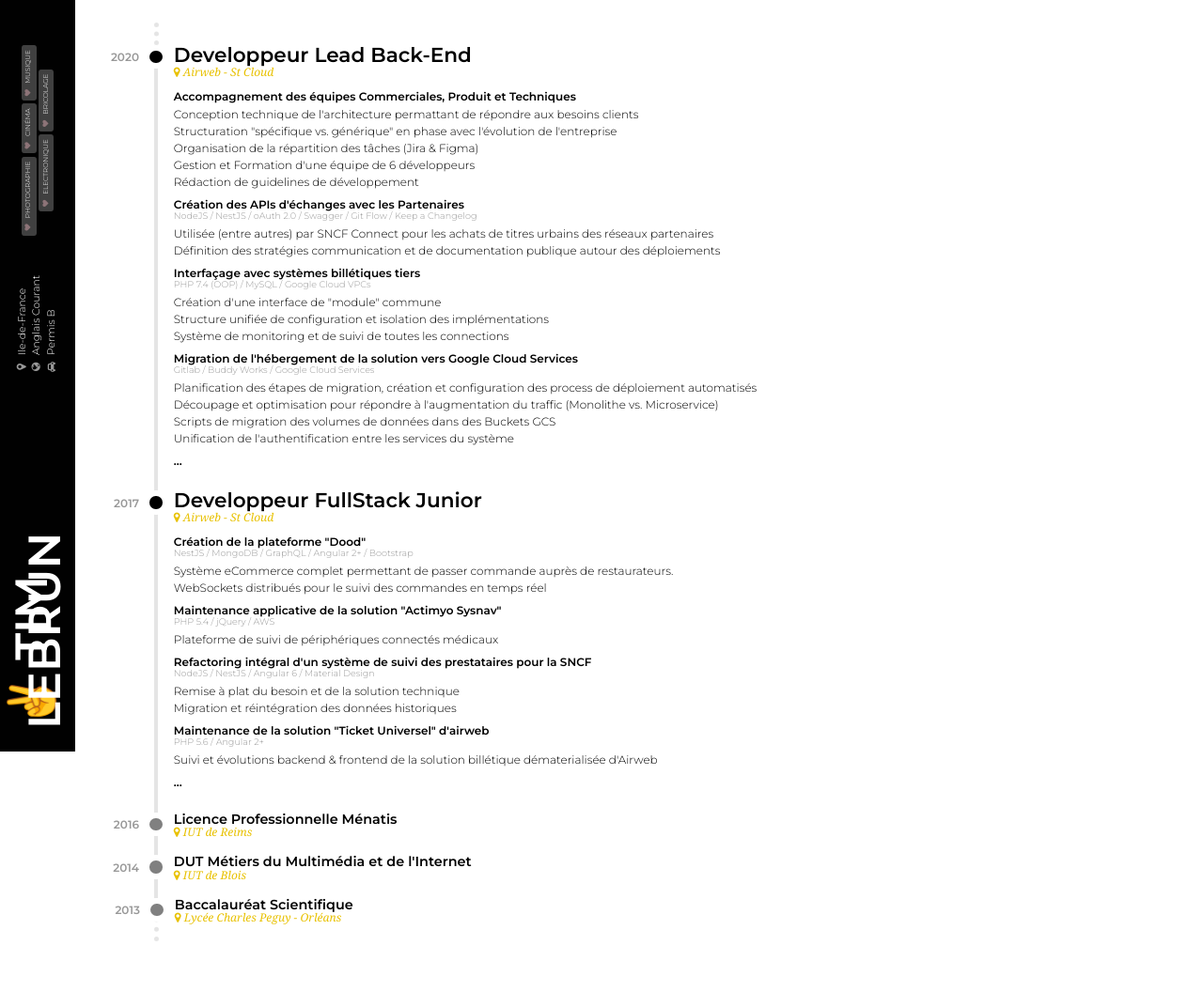
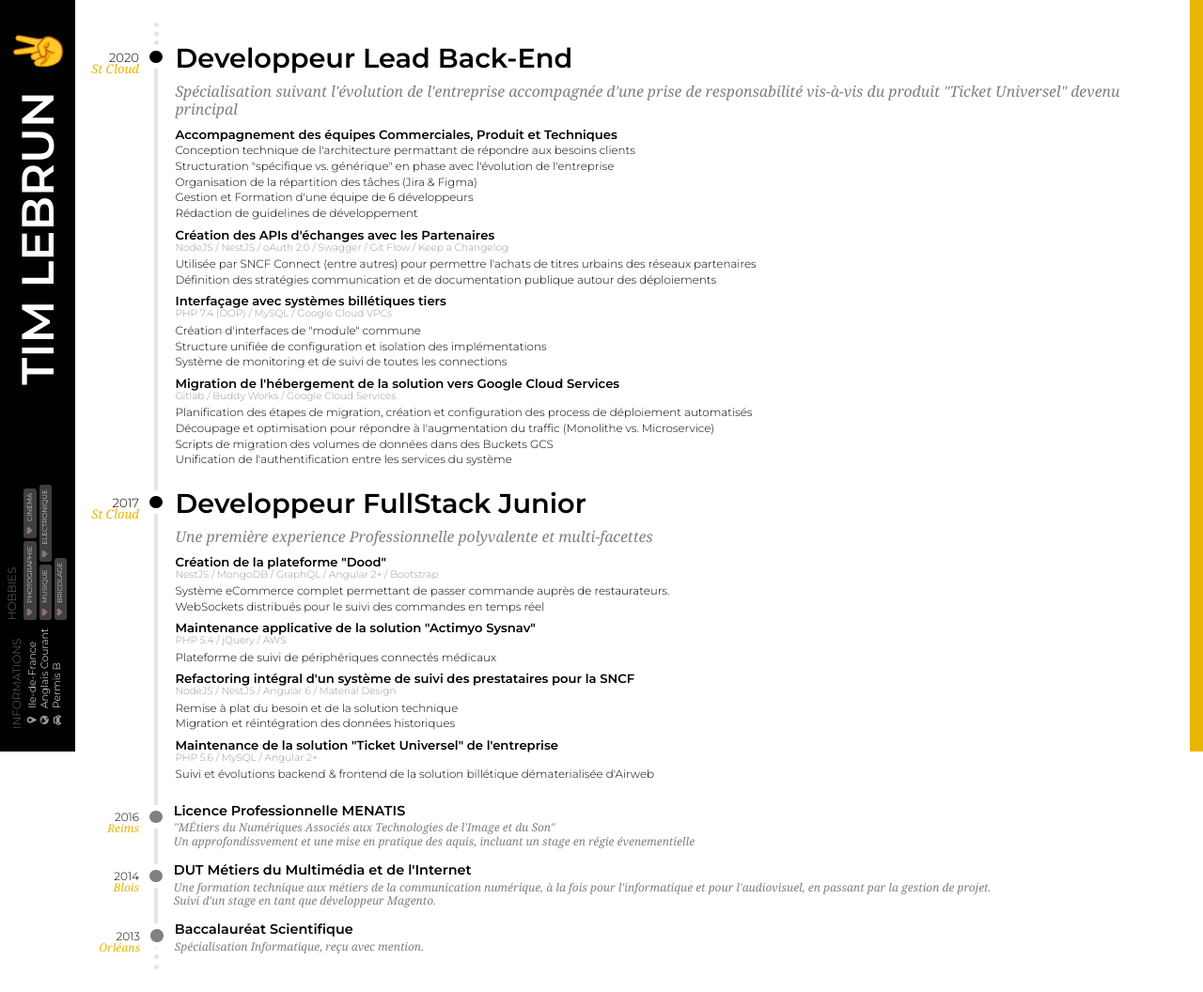
Before and after one commit to timlebrun/curriculum, a website: page src/index.html in a window 1280 px wide. Shown: the whole page at 94% size. Before the commit the page ends 1026 px from the top, so only its background shows below. Drawn offline with Linux system fonts and the light colour scheme.

Commit message:
:construction: Reorganizing structure
+ adding TLDRs

```diff
--- a/src/index.html
+++ b/src/index.html
@@ -14,9 +14,14 @@
                             <!-- Maybe you ? ;) -->
                         </li>
                         <li class="timeline-job timeline-large">
-                            <time>2020</time>
+                            <div class="timeline-job-legend">
+                                <time>2020</time>
+                                <address>St Cloud</address>
+                            </div>
                             <h3>Developpeur Lead Back-End</h3>
-                            <address><i class="fa fa-map-marker"></i> Airweb - St Cloud</address>
+
+                            <p class="fancy">Spécialisation suivant l'évolution de l'entreprise accompagnée d'une prise de responsabilité vis-à-vis du produit "Ticket Universel" devenu principal</p>
+
                             <main>
                                 <h4>Accompagnement des équipes Commerciales, Produit et Techniques </h4>
                                 <p>Conception technique de l'architecture permattant de répondre aux besoins clients</p>
@@ -29,14 +34,14 @@
                                     Création des APIs d'échanges avec les Partenaires
                                     <small>NodeJS / NestJS / oAuth 2.0 / Swagger / Git Flow / Keep a Changelog</small>
                                 </h4>
-                                <p>Utilisée (entre autres) par SNCF Connect pour les achats de titres urbains des réseaux partenaires</p>
+                                <p>Utilisée par SNCF Connect (entre autres) pour permettre l'achats de titres urbains des réseaux partenaires</p>
                                 <p>Définition des stratégies communication et de documentation publique autour des déploiements</p>
 
                                 <h4>
                                     Interfaçage avec systèmes billétiques tiers
                                     <small>PHP 7.4 (OOP) / MySQL / Google Cloud VPCs</small>
                                 </h4>
-                                <p>Création d'une interface de "module" commune</p>
+                                <p>Création d'interfaces de "module" commune</p>
                                 <p>Structure unifiée de configuration et isolation des implémentations</p>
                                 <p>Système de monitoring et de suivi de toutes les connections</p>
 
@@ -48,15 +53,16 @@
                                 <p>Découpage et optimisation pour répondre à l'augmentation du traffic (Monolithe vs. Microservice)</p>
                                 <p>Scripts de migration des volumes de données dans des Buckets GCS</p>
                                 <p>Unification de l'authentification entre les services du système</p>
-
-                                <h4>...</h4>
-
                             </main>
                         </li>
                         <li class="timeline-job timeline-large">
-                            <time>2017</time>
+                            <div class="timeline-job-legend">
+                                <time>2017</time>
+                                <address>St Cloud</address>
+                            </div>
                             <h3>Developpeur FullStack Junior</h3>
-                            <address><i class="fa fa-map-marker"></i> Airweb - St Cloud</address>
+                            <p class="fancy">Une première experience Professionnelle polyvalente et multi-facettes</p>
+
                             <main>
                                 <ul>
                                     <h4>
@@ -80,49 +86,63 @@
                                     <p>Migration et réintégration des données historiques</p>
 
                                     <h4>
-                                        Maintenance de la solution "Ticket Universel" d'airweb
-                                        <small>PHP 5.6 / Angular 2+</small>
+                                        Maintenance de la solution "Ticket Universel" de l'entreprise
+                                        <small>PHP 5.6 / MySQL / Angular 2+</small>
                                     </h4>
                                     <p>Suivi et évolutions backend & frontend de la solution billétique dématerialisée d'Airweb</p>
-
-                                    <h4>...</h4>
                                 </ul>
                             </main>
                         </li>
                         <li class="timeline-job">
-                            <time>2016</time>
-                            <h3>Licence Professionnelle Ménatis</h3>
-                            <address><i class="fa fa-map-marker"></i> IUT de Reims</address>
+                            <div class="timeline-job-legend">
+                                <time>2016</time>
+                                <address>Reims</address>
+                            </div>
+                            <h3>Licence Professionnelle MENATIS</h3>
+
+                            <p class="fancy">"MÉtiers du Numériques Associés aux Technologies de l'Image et du Son"</p>
+                            <p class="fancy">Un approfondissvement et une mise en pratique des aquis, incluant un stage en régie évenementielle</p>
                         </li>
                         <li class="timeline-job">
-                            <time>2014</time>
+                            <div class="timeline-job-legend">
+                                <time>2014</time>
+                                <address>Blois</address>
+                            </div>
                             <h3>DUT Métiers du Multimédia et de l'Internet</h3>
-                            <address><i class="fa fa-map-marker"></i> IUT de Blois</address>
+                            <p class="fancy">
+                                Une formation technique aux métiers de la communication numérique, à la fois pour l'informatique et pour l'audiovisuel, en passant par la gestion de projet.<br>
+                                Suivi d'un stage en tant que développeur Magento.
+                            </p>
                         </li>
                         <li class="timeline-job">
-                            <time>2013</time>
+                            <div class="timeline-job-legend">
+                                <time>2013</time>
+                                <address>Orléans</address>
+                            </div>
                             <h3>Baccalauréat Scientifique</h3>
-                            <address><i class="fa fa-map-marker"></i> Lycée Charles Peguy - Orléans</address>
+                            <p class="fancy">Spécialisation Informatique, reçu avec mention.</p>
                         </li>
                     </ol>
             </section>
         </main>
         <aside>
-            <div style="flex: 6;">
-                <h1>✌️ Tim Lebrun</h1>
-            </div>
             <div style="flex: 2;">
+                <h3>Informations</h3>
                 <p><i class="fa fa-map-marker" style="font-size: 1.1em;"></i> Ile-de-France</p>
                 <p><i class="fa fa-globe"></i> Anglais Courant</p>
                 <p><i class="fa fa-car" style="font-size: .85em;"></i> Permis B</p>
             </div>
-            <div style="flex: 4;" class="badges">
+            <div style="flex: 3;" class="badges">
+                <h3>Hobbies</h3>
                 <span class="badge"><i class="fa fa-heart"></i> Photographie</span>
                 <span class="badge"><i class="fa fa-heart"></i> Cinéma</span>
                 <span class="badge"><i class="fa fa-heart"></i> Musique</span>
                 <span class="badge"><i class="fa fa-heart"></i> Electronique</span>
                 <span class="badge"><i class="fa fa-heart"></i> Bricolage</span>
             </div>
+            <div style="flex: 8; text-align: end;">
+                <h1>Tim Lebrun ✌️</h1>
+            </div>
         </aside>
     </body>
 </html>
--- a/src/style.css
+++ b/src/style.css
@@ -13,12 +13,16 @@
 }
 
 :root {
+    --color-primary: #e8b600;
+
     --aside-width: 80px;
     --timeline-line-color: rgba(0, 0, 0, 0.1);
+
+    --decobar-width: 1.2rem;
 }
 
 html { min-height: 100vh; font-size: 9pt; }
-body { position: relative; font-family: Montserrat; font-weight: 300; min-height: 100vh;  line-height: 1.2em;}
+body { position: relative; font-family: Montserrat; font-weight: 300; min-height: 100vh; line-height: 1em; display: flex; align-items: center;}
 
 body > aside {
     background: #010101;
@@ -40,46 +44,63 @@
 
     padding: 2rem;
 }
+
+body::after {
+    content: "";
+    position: fixed;
+    right: 0;
+    top: 0;
+    bottom: 0;
+    height: 100vh;
+    width: var(--decobar-width);
+    background-color: var(--color-primary);
+}
+
 aside h1 { display: block; font-size: 4rem; text-transform: uppercase; font-weight: 600; margin: 0; }
 aside p { margin-bottom: .1em; font-size: .9rem; }
 aside p i { width: 1.6rem; text-align: center; opacity: .6; }
-aside .badges { text-align: center; }
+aside h3 { text-transform: uppercase; opacity: .4; font-weight: 200; margin-bottom: .4em; }
 
-body > main { margin-left: var(--aside-width); padding: 2rem; }
+body > main {
+    margin-left: var(--aside-width);
+    margin-right: var(--decobar-width);
+    padding: 2rem;
+}
 
-p { margin-bottom: 1rem; }
 h1 {font-size: 2.4rem; font-weight: 600; text-transform: uppercase; margin-bottom: 1rem; margin-top: 1em;}
 h2 { font-size: 1.8rem; font-weight: 600; text-transform: uppercase; margin-bottom: 1rem;}
 h3 { font-weight: 600; }
 h4 { font-weight: 600; }
-
-p.lead {text-transform: uppercase; opacity: .6;}
 
 strong {font-weight: 600;}
 address {font-family: Georgia, serif; font-style: italic; }
 body > main h2 {color: #fff; padding: 2rem 3rem; background: #383838; }
 body > main h2 i {transform: scale(2.4);opacity: .4;}
 
-section#parcours .timeline address { color: #e8c100; margin-bottom: 1em; }
+section#parcours .timeline address { color: var(--color-primary); margin-bottom: 1em; }
+section#parcours .timeline .fancy { opacity: .5; }
+
 section#parcours .timeline :last-child { margin-bottom: 0; }
-section#parcours .timeline h3 { font-size: 1.2rem; }
+section#parcours .timeline h3 { font-size: 1.2rem; margin-bottom: .4em; }
 section#parcours .timeline main h4 { margin: .8em 0 .4em; }
-section#parcours .timeline main h4 small { display: block; opacity: .4; font-size: .8em; font-weight: 200; margin-top: -2pt; }
-section#parcours .timeline main p { margin: .3em 0; }
+section#parcours .timeline main h4 small { display: block; opacity: .4; font-size: .8em; font-weight: 200; margin-top: .2em; }
+section#parcours .timeline main p { margin: .4em 0; font-size: .9em; }
 section#parcours .timeline main ul { margin: 0 0 .2em 0; }
 /* section#parcours .timeline main li::before { content: '- ' } */
 section#parcours .timeline main li { margin: 0 0 .2em 0; }
 section#parcours .timeline main li p { opacity: .6; }
 
-section#parcours .timeline-large { padding-bottom: 2em; }
-section#parcours .timeline-large h3 { font-size: 1.8rem; line-height: 1em; color: black; }
+
+section#parcours .timeline-large { font-size: 1.1em; padding-bottom: 2em; }
+section#parcours .timeline-large h3 { font-size: 2.4rem; line-height: 1em; color: black; }
 section#parcours .timeline-large::before { background: black; }
+section#parcours .timeline-large .fancy { font-size: 1.2em; }
 
 .timeline { margin-left: 5em; }
 .timeline .timeline-job {border-left: 3pt solid var(--timeline-line-color); position: relative; padding: 0 0 1.4em 1.4em;}
 .timeline .timeline-job::before {content: ''; display: block; height: 10pt; width: 10pt; border-radius: 50%; background: gray; border: 5pt solid white; position: absolute; left: -11pt; top: 0;}
 .timeline .timeline-job:last-child {border-left: 4pt dotted var(--timeline-line-color);}
-.timeline .timeline-job time {position: absolute; display: block; font-weight: 600; opacity: .4; width: 60px; top: 10pt; left: -80px; text-align: right; line-height: 0;}
+.timeline .timeline-job .timeline-job-legend {position: absolute; display: block; width: 60px; top: 10pt; left: -80px; text-align: right; margin-top: -.5em; }
 .timeline .timeline-future { border-left: 4pt dotted var(--timeline-line-color); height: 2em; }
 .timeline .timeline-future::before {display: none;}
 
@@ -96,3 +117,5 @@
 }
 
 .badge i { width: 1.6em; text-align: left; opacity: .4; color: pink; }
+
+.fancy { font-family: Georgia, 'Times New Roman', Times, serif; font-style: italic; line-height: 1.2em; }
```
